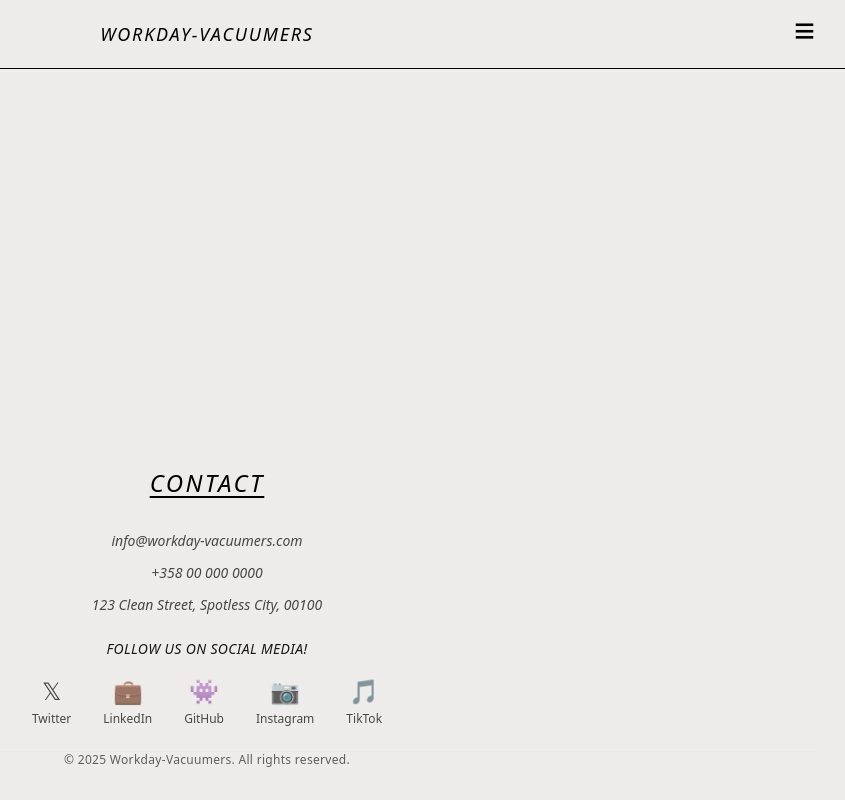
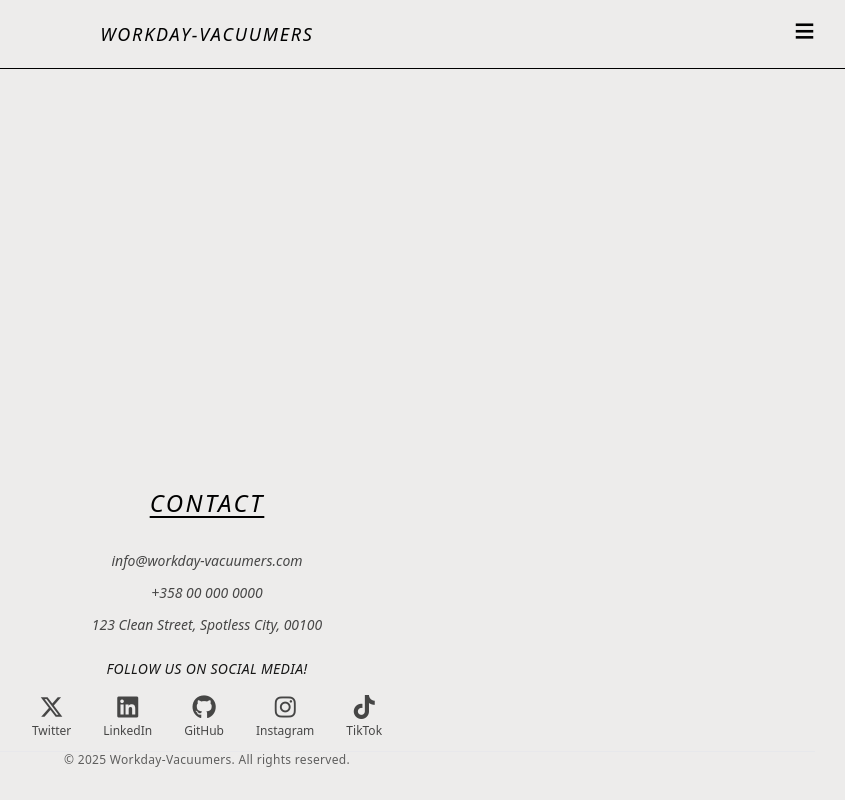
Before and after one commit to Tartsi/Fullstack-projekti, a React (Vite) app in the folder frontend/: page / in a window 1280 px wide. Shown: the whole page, without its empty margins (433-1278 px from the left). Built offline with nearby package versions, Linux system fonts and the light colour scheme.

Commit message:
#2 #9 Add proper logos for social media-channels

```diff
--- a/frontend/package.json
+++ b/frontend/package.json
@@ -15,6 +15,7 @@
   "dependencies": {
     "@emotion/react": "^11.14.0",
     "@emotion/styled": "^11.14.0",
+    "@fortawesome/fontawesome-free": "^6.7.2",
     "@mui/material": "^7.1.2",
     "@tailwindcss/vite": "^4.1.10",
     "framer-motion": "^12.19.1",
--- a/frontend/src/components/Footer.jsx
+++ b/frontend/src/components/Footer.jsx
@@ -35,7 +35,7 @@ const Footer = () => {
           </div>
         </div>
         {/* Social Media */}
-        <div className="text-center mb-6">
+        <div className="text-center mb-2">
           <h3 className="text-sm tracking-wide uppercase italic mb-4 opacity-90">
             Follow Us On Social Media!
           </h3>
@@ -44,35 +44,35 @@ const Footer = () => {
               href="#"
               className="flex flex-col items-center hover:scale-110 transform transition-transform duration-300 opacity-70 hover:opacity-100"
             >
-              <span className="text-2xl mb-1">𝕏</span>
+              <i className="fab fa-x-twitter text-2xl mb-1"></i>
               <span className="text-xs">Twitter</span>
             </a>
             <a
               href="#"
               className="flex flex-col items-center hover:scale-110 transform transition-transform duration-300 opacity-70 hover:opacity-100"
             >
-              <span className="text-2xl mb-1">💼</span>
+              <i className="fab fa-linkedin text-2xl mb-1"></i>
               <span className="text-xs">LinkedIn</span>
             </a>
             <a
               href="#"
               className="flex flex-col items-center hover:scale-110 transform transition-transform duration-300 opacity-70 hover:opacity-100"
             >
-              <span className="text-2xl mb-1">👾</span>
+              <i className="fab fa-github text-2xl mb-1"></i>
               <span className="text-xs">GitHub</span>
             </a>
             <a
               href="#"
               className="flex flex-col items-center hover:scale-110 transform transition-transform duration-300 opacity-70 hover:opacity-100"
             >
-              <span className="text-2xl mb-1">📷</span>
+              <i className="fab fa-instagram text-2xl mb-1"></i>
               <span className="text-xs">Instagram</span>
             </a>
             <a
               href="#"
               className="flex flex-col items-center hover:scale-110 transform transition-transform duration-300 opacity-70 hover:opacity-100"
             >
-              <span className="text-2xl mb-1">🎵</span>
+              <i className="fab fa-tiktok text-2xl mb-1"></i>
               <span className="text-xs">TikTok</span>
             </a>
           </div>
--- a/frontend/src/index.css
+++ b/frontend/src/index.css
@@ -1,4 +1,5 @@
 @import 'tailwindcss';
+@import '@fortawesome/fontawesome-free/css/all.css';
 
 @theme {
   --color-brand-dark: #7A5C58;
```
Also changed, not shown: 2 other files (tests, documents, lock files or other folders).
